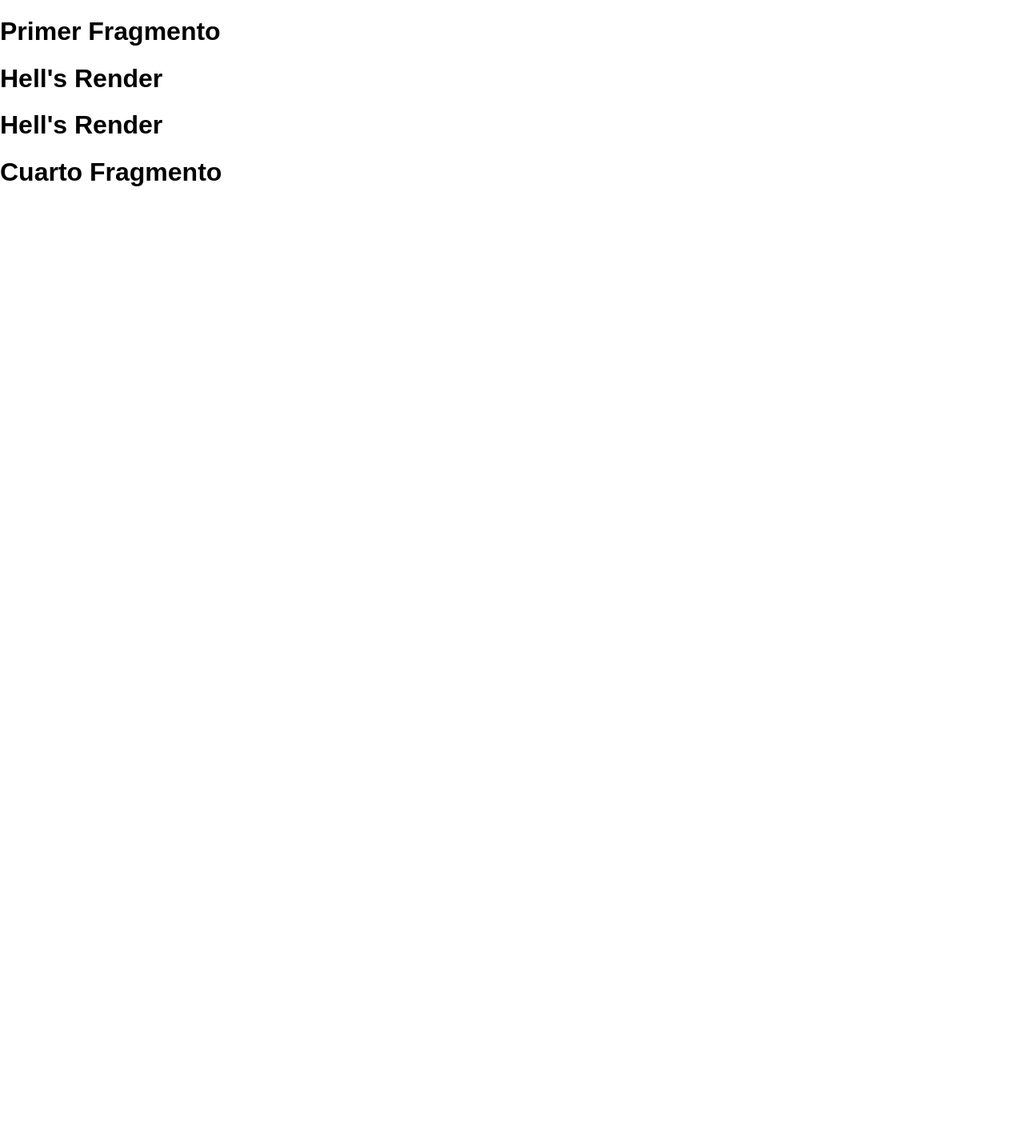
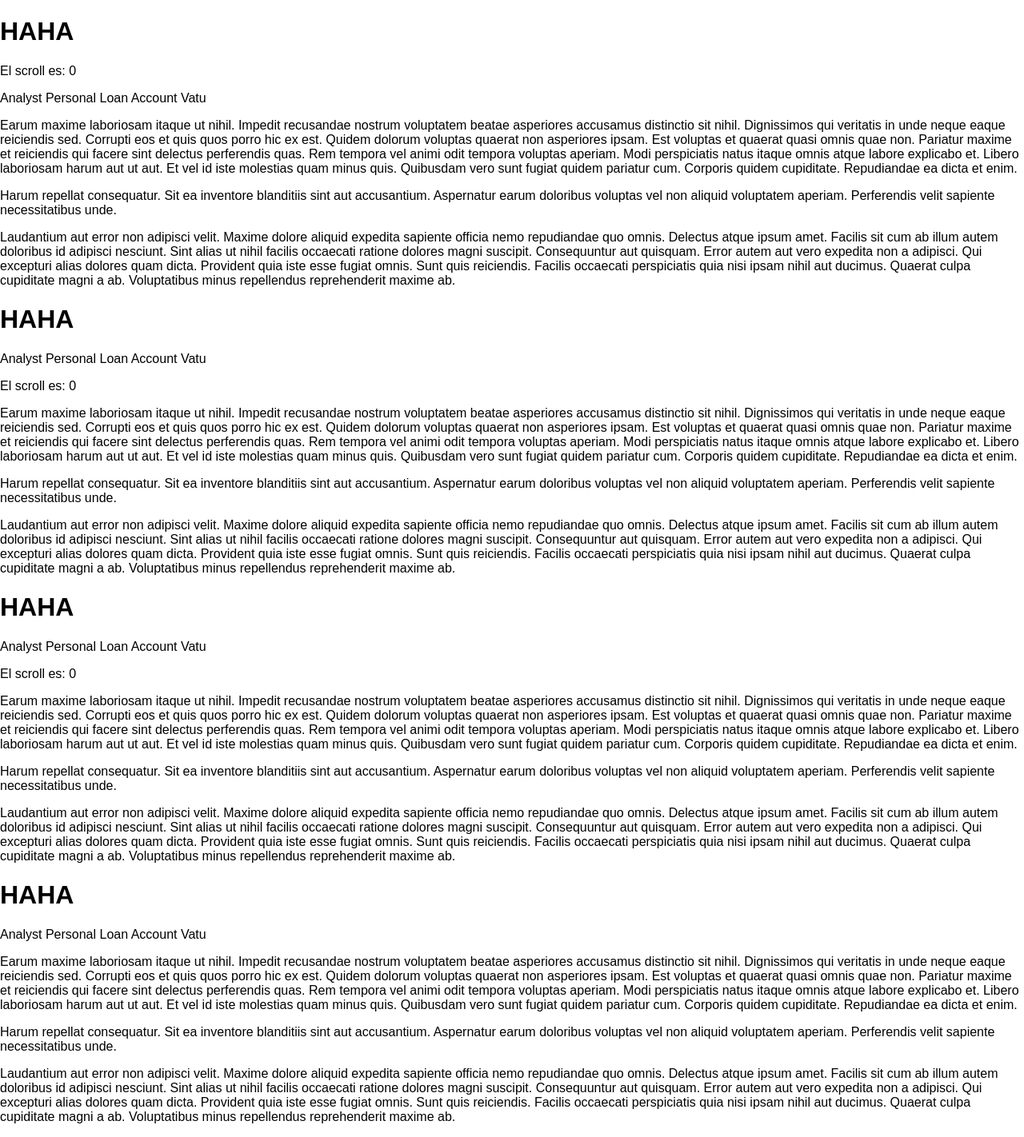
Before and after one commit to misan7/udemy-react, a React (Create React App) app: page / in a window 1280 px wide. Shown: the whole page at 80% size. Before the commit the page ends 800 px from the top, so only its background shows below. Built offline with nearby package versions, Linux system fonts and the light colour scheme.

Commit message:
Ciclo de Vida: ComponentDidMount (ScrollY)

```diff
--- a/src/App.js
+++ b/src/App.js
@@ -1,11 +1,11 @@
 import React, { Component } from 'react'
-import Render from './sections/life-cycle/render'
+import ComponentDidMount from './sections/life-cycle/componenDidMount'
 
 class App extends Component {
   render () {
     return (
       <div className="App">
-        <Render />
+        <ComponentDidMount />
       </div>
     )
   }
--- /dev/null
+++ b/src/sections/life-cycle/componenDidMount.js
@@ -0,0 +1,172 @@
+import React, { Component } from "react";
+
+class EjemploComponentDidMount extends Component {
+  constructor(props) {
+    console.log("constructor");
+    super(props);
+    this.state = { scroll: 0 };
+  }
+
+  componentWillMount() {
+    console.log("componentWillMount");
+  }
+
+  componentDidMount() {
+    console.log("componentDidMount");
+    document.addEventListener("scroll", () => {
+      this.setState({ scroll: window.scrollY });
+    });
+  }
+
+  render() {
+    console.log("render");
+    return <div>
+        <h1>HAHA</h1>
+        <p>El scroll es: {this.state.scroll}</p>
+        <p>Analyst Personal Loan Account Vatu</p>
+        <p>
+          Earum maxime laboriosam itaque ut nihil. Impedit recusandae
+          nostrum voluptatem beatae asperiores accusamus distinctio sit
+          nihil. Dignissimos qui veritatis in unde neque eaque reiciendis
+          sed. Corrupti eos et quis quos porro hic ex est. Quidem dolorum
+          voluptas quaerat non asperiores ipsam. Est voluptas et quaerat
+          quasi omnis quae non. Pariatur maxime et reiciendis qui facere
+          sint delectus perferendis quas. Rem tempora vel animi odit tempora
+          voluptas aperiam. Modi perspiciatis natus itaque omnis atque
+          labore explicabo et. Libero laboriosam harum aut ut aut. Et vel id
+          iste molestias quam minus quis. Quibusdam vero sunt fugiat quidem
+          pariatur cum. Corporis quidem cupiditate. Repudiandae ea dicta et
+          enim.
+        </p>
+        <p>
+          Harum repellat consequatur. Sit ea inventore blanditiis sint aut
+          accusantium. Aspernatur earum doloribus voluptas vel non aliquid
+          voluptatem aperiam. Perferendis velit sapiente necessitatibus
+          unde.
+        </p>
+        <p>
+          Laudantium aut error non adipisci velit. Maxime dolore aliquid
+          expedita sapiente officia nemo repudiandae quo omnis. Delectus
+          atque ipsum amet. Facilis sit cum ab illum autem doloribus id
+          adipisci nesciunt. Sint alias ut nihil facilis occaecati ratione
+          dolores magni suscipit. Consequuntur aut quisquam. Error autem aut
+          vero expedita non a adipisci. Qui excepturi alias dolores quam
+          dicta. Provident quia iste esse fugiat omnis. Sunt quis
+          reiciendis. Facilis occaecati perspiciatis quia nisi ipsam nihil
+          aut ducimus. Quaerat culpa cupiditate magni a ab. Voluptatibus
+          minus repellendus reprehenderit maxime ab.
+        </p>
+
+        <h1>HAHA</h1>
+        <p>Analyst Personal Loan Account Vatu</p>
+        <p>El scroll es: {this.state.scroll}</p>
+
+        <p>
+          Earum maxime laboriosam itaque ut nihil. Impedit recusandae
+          nostrum voluptatem beatae asperiores accusamus distinctio sit
+          nihil. Dignissimos qui veritatis in unde neque eaque reiciendis
+          sed. Corrupti eos et quis quos porro hic ex est. Quidem dolorum
+          voluptas quaerat non asperiores ipsam. Est voluptas et quaerat
+          quasi omnis quae non. Pariatur maxime et reiciendis qui facere
+          sint delectus perferendis quas. Rem tempora vel animi odit tempora
+          voluptas aperiam. Modi perspiciatis natus itaque omnis atque
+          labore explicabo et. Libero laboriosam harum aut ut aut. Et vel id
+          iste molestias quam minus quis. Quibusdam vero sunt fugiat quidem
+          pariatur cum. Corporis quidem cupiditate. Repudiandae ea dicta et
+          enim.
+        </p>
+        <p>
+          Harum repellat consequatur. Sit ea inventore blanditiis sint aut
+          accusantium. Aspernatur earum doloribus voluptas vel non aliquid
+          voluptatem aperiam. Perferendis velit sapiente necessitatibus
+          unde.
+        </p>
+        <p>
+          Laudantium aut error non adipisci velit. Maxime dolore aliquid
+          expedita sapiente officia nemo repudiandae quo omnis. Delectus
+          atque ipsum amet. Facilis sit cum ab illum autem doloribus id
+          adipisci nesciunt. Sint alias ut nihil facilis occaecati ratione
+          dolores magni suscipit. Consequuntur aut quisquam. Error autem aut
+          vero expedita non a adipisci. Qui excepturi alias dolores quam
+          dicta. Provident quia iste esse fugiat omnis. Sunt quis
+          reiciendis. Facilis occaecati perspiciatis quia nisi ipsam nihil
+          aut ducimus. Quaerat culpa cupiditate magni a ab. Voluptatibus
+          minus repellendus reprehenderit maxime ab.
+        </p>
+
+        <h1>HAHA</h1>
+        <p>Analyst Personal Loan Account Vatu</p>
+        <p>El scroll es: {this.state.scroll}</p>
+
+        <p>
+          Earum maxime laboriosam itaque ut nihil. Impedit recusandae
+          nostrum voluptatem beatae asperiores accusamus distinctio sit
+          nihil. Dignissimos qui veritatis in unde neque eaque reiciendis
+          sed. Corrupti eos et quis quos porro hic ex est. Quidem dolorum
+          voluptas quaerat non asperiores ipsam. Est voluptas et quaerat
+          quasi omnis quae non. Pariatur maxime et reiciendis qui facere
+          sint delectus perferendis quas. Rem tempora vel animi odit tempora
+          voluptas aperiam. Modi perspiciatis natus itaque omnis atque
+          labore explicabo et. Libero laboriosam harum aut ut aut. Et vel id
+          iste molestias quam minus quis. Quibusdam vero sunt fugiat quidem
+          pariatur cum. Corporis quidem cupiditate. Repudiandae ea dicta et
+          enim.
+        </p>
+        <p>
+          Harum repellat consequatur. Sit ea inventore blanditiis sint aut
+          accusantium. Aspernatur earum doloribus voluptas vel non aliquid
+          voluptatem aperiam. Perferendis velit sapiente necessitatibus
+          unde.
+        </p>
+        <p>
+          Laudantium aut error non adipisci velit. Maxime dolore aliquid
+          expedita sapiente officia nemo repudiandae quo omnis. Delectus
+          atque ipsum amet. Facilis sit cum ab illum autem doloribus id
+          adipisci nesciunt. Sint alias ut nihil facilis occaecati ratione
+          dolores magni suscipit. Consequuntur aut quisquam. Error autem aut
+          vero expedita non a adipisci. Qui excepturi alias dolores quam
+          dicta. Provident quia iste esse fugiat omnis. Sunt quis
+          reiciendis. Facilis occaecati perspiciatis quia nisi ipsam nihil
+          aut ducimus. Quaerat culpa cupiditate magni a ab. Voluptatibus
+          minus repellendus reprehenderit maxime ab.
+        </p>
+
+        <h1>HAHA</h1>
+        <p>Analyst Personal Loan Account Vatu</p>
+        <p>
+          Earum maxime laboriosam itaque ut nihil. Impedit recusandae
+          nostrum voluptatem beatae asperiores accusamus distinctio sit
+          nihil. Dignissimos qui veritatis in unde neque eaque reiciendis
+          sed. Corrupti eos et quis quos porro hic ex est. Quidem dolorum
+          voluptas quaerat non asperiores ipsam. Est voluptas et quaerat
+          quasi omnis quae non. Pariatur maxime et reiciendis qui facere
+          sint delectus perferendis quas. Rem tempora vel animi odit tempora
+          voluptas aperiam. Modi perspiciatis natus itaque omnis atque
+          labore explicabo et. Libero laboriosam harum aut ut aut. Et vel id
+          iste molestias quam minus quis. Quibusdam vero sunt fugiat quidem
+          pariatur cum. Corporis quidem cupiditate. Repudiandae ea dicta et
+          enim.
+        </p>
+        <p>
+          Harum repellat consequatur. Sit ea inventore blanditiis sint aut
+          accusantium. Aspernatur earum doloribus voluptas vel non aliquid
+          voluptatem aperiam. Perferendis velit sapiente necessitatibus
+          unde.
+        </p>
+        <p>
+          Laudantium aut error non adipisci velit. Maxime dolore aliquid
+          expedita sapiente officia nemo repudiandae quo omnis. Delectus
+          atque ipsum amet. Facilis sit cum ab illum autem doloribus id
+          adipisci nesciunt. Sint alias ut nihil facilis occaecati ratione
+          dolores magni suscipit. Consequuntur aut quisquam. Error autem aut
+          vero expedita non a adipisci. Qui excepturi alias dolores quam
+          dicta. Provident quia iste esse fugiat omnis. Sunt quis
+          reiciendis. Facilis occaecati perspiciatis quia nisi ipsam nihil
+          aut ducimus. Quaerat culpa cupiditate magni a ab. Voluptatibus
+          minus repellendus reprehenderit maxime ab.
+        </p>
+      </div>;
+  }
+}
+
+export default EjemploComponentDidMount;
```
